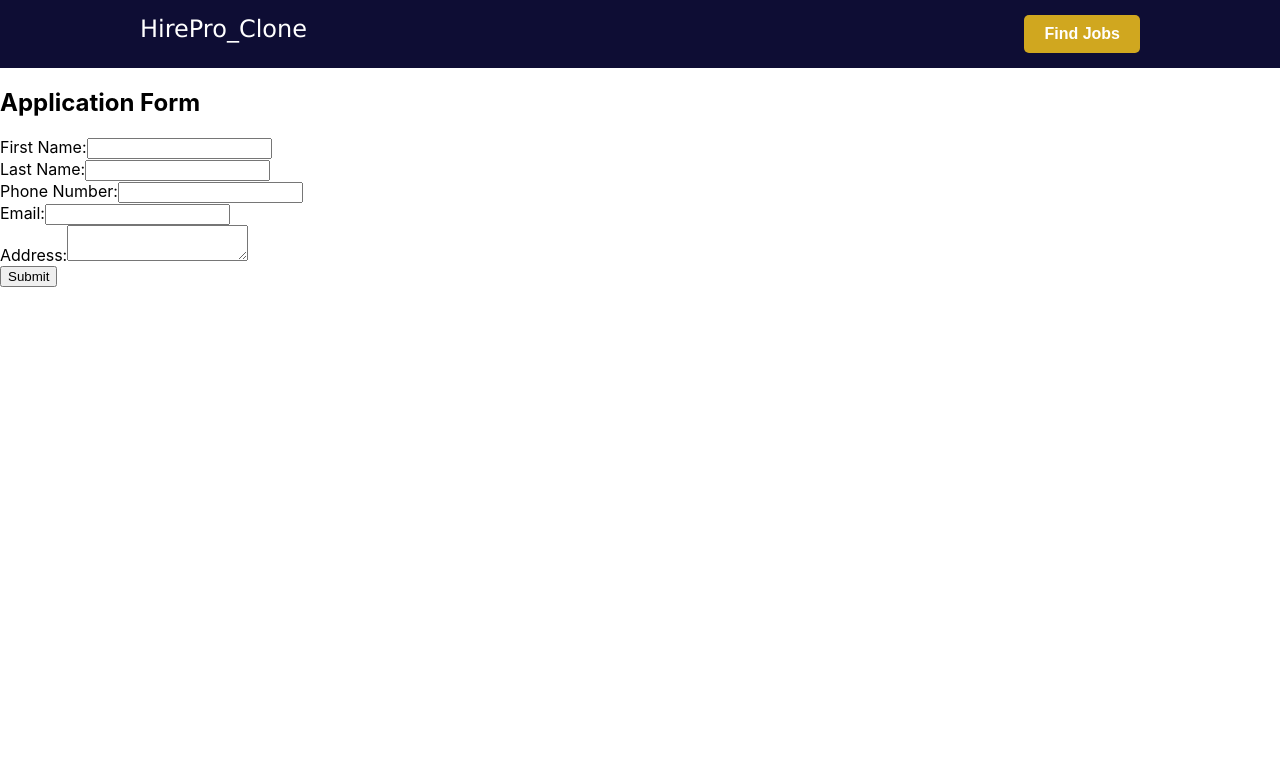
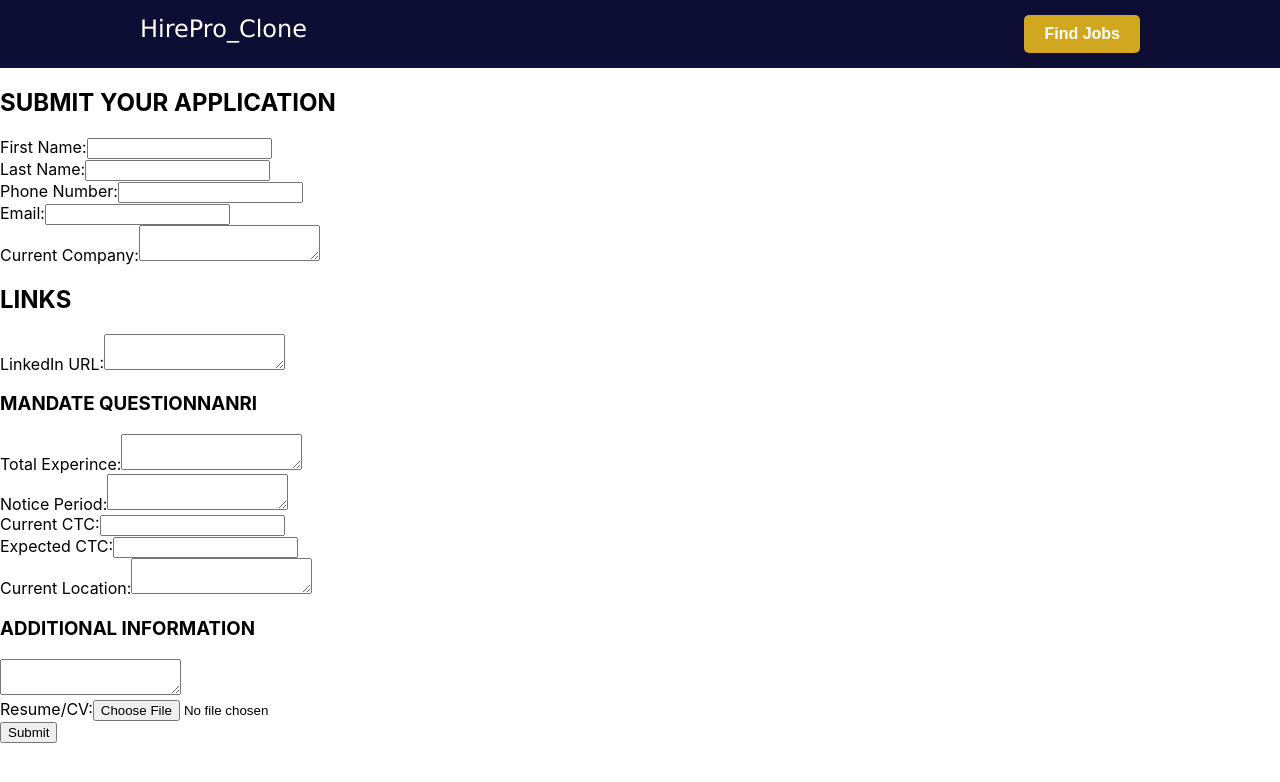
Before and after one commit to vivekbondla/hirepro_clone, a React (Create React App) app: page /application-form in a window 1280 px wide. Shown: the top 782 px of the page. Built offline with nearby package versions, Linux system fonts and the light colour scheme.

Commit message:
modify a application form and resume upload

```diff
--- a/src/components/ApplicationForm.js
+++ b/src/components/ApplicationForm.js
@@ -1,6 +1,6 @@
 
 import React, { useState } from 'react';
-
+import ResumeUpload from './ResumeUpload';
 
 const ApplicationForm = () => {
   const [formData, setFormData] = useState({
@@ -30,7 +30,7 @@ const ApplicationForm = () => {
 
   return (
     <div className="application-form-container">
-      <h2 className="application-form-title">Application Form</h2>
+      <h2 className="application-form-title">SUBMIT YOUR APPLICATION</h2>
       <form onSubmit={handleSubmit}>
         <div className="form-group">
           <label htmlFor="firstName">First Name:</label>
@@ -76,15 +76,94 @@ const ApplicationForm = () => {
           />
         </div>
 
-        <div className="form-group">
-          <label htmlFor="address">Address:</label>
-          <textarea
-            id="address"
-            name="address"
-            value={formData.address}
+
+        <div>
+          <lable htmlFor="Current Company">Current Company:</lable>
+          <textarea id='current Company'
+            name="Current Company"
+            value={formData.CurrentCompany}
             onChange={handleChange}
-          />
+            />
         </div>
+        <h2>LINKS</h2>
+
+ <div className="form-group">
+   <label htmlFor="LinkedIn URL">LinkedIn URL:</label>
+   <textarea
+     id="LinkedIn URL"
+     name="LinkedIn URL"
+     value={formData.LinkedIn }
+     onChange={handleChange}
+   />
+ </div>
+ <h3>MANDATE QUESTIONNANRI</h3>
+ <div className="form-group">
+   <label htmlFor="Experince">Total Experince:</label>
+   <textarea
+     id="Experince"
+     name="Experince"
+     value={formData.Experince}
+     onChange={handleChange}
+   />
+ </div>
+
+ <div className="form-group">
+   <label htmlFor="Notice Period">Notice Period:</label>
+   <textarea
+     id="Notice Period"
+     name="Notice Period"
+     value={formData.NoticePeriod}
+     onChange={handleChange}
+   />
+ </div>
+
+
+ <div className="form-group">
+   <label htmlFor="Current CTC">Current CTC:</label>
+   <input
+    type='number'
+     id="Current CTC "
+     name="Current CTC"
+     value={formData.CurrentCTC}
+     onChange={handleChange}
+   />
+ </div>
+
+
+ <div className="form-group">
+   <label htmlFor="Expected CTC">Expected CTC:</label>
+   <input
+   type='number'
+     id="Expected CTC"
+     name="Expected CTC"
+     value={formData.ExpectedCTC}
+     onChange={handleChange}
+   />
+ </div>
+
+
+ <div className="form-group">
+   <label htmlFor="Current Location">Current Location:</label>
+   <textarea
+     id="Current Location"
+     name="Current Location"
+     value={formData.CurrentLocation}
+     onChange={handleChange}
+   />
+ </div>
+
+<h3>ADDITIONAL INFORMATION</h3>
+ <div className="form-group">
+
+   <textarea
+
+   />
+ </div>
+
+<div>
+  <ResumeUpload/>
+
+</div>
 
         {/* ... existing form fields ... */}
 
--- /dev/null
+++ b/src/components/ResumeUpload.js
@@ -0,0 +1,45 @@
+import React,{useState} from "react";
+
+const ResumeUpload=()=>{
+    const [file, setFile] = useState(null);
+
+    const handleFileChange = (e) => {
+      const selectedFile = e.target.files[0];
+      setFile(selectedFile);
+    };
+
+    const handleUpload = () => {
+      // Code to upload the file (you can use a library like axios to send a POST request to your server)
+      if (file) {
+        const formData = new FormData();
+        formData.append('file', file);
+
+        // Example using fetch API
+        fetch('https://example.com/upload', {
+          method: 'POST',
+          body: formData,
+        })
+          .then((response) => {
+            // Handle response from the server
+            console.log('File uploaded successfully');
+          })
+          .catch((error) => {
+            // Handle error
+            console.error('Error uploading file:', error);
+          });
+      } else {
+        console.log('No file selected');
+      }
+    };
+
+    return (
+      <div>
+        <label htmlFor="ResumeUpload">Resume/CV:</label>
+        <input type="file" onChange={handleFileChange}
+        onClick={handleUpload}/>
+      </div>
+    );
+  };
+
+
+export default ResumeUpload;
```
